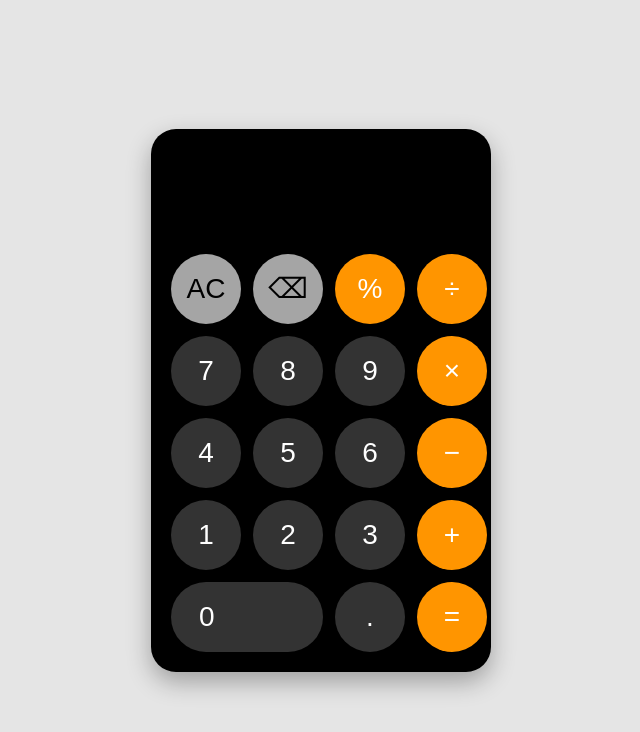
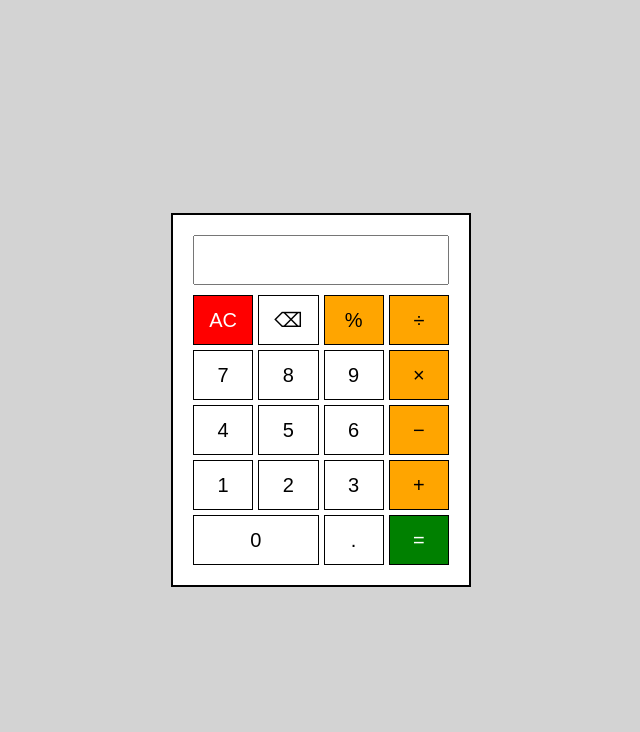
Before and after one commit to hemalathakd07/Projects, a plain HTML site: page calculator/index.html in a window 1280 px wide. Shown: the whole page, without its empty margins (319-959 px from the left). Drawn offline with Linux system fonts and the light colour scheme.

Commit message:
Created basic calculator design using HTML and CSS

```diff
--- a/calculator/style.css
+++ b/calculator/style.css
@@ -1,85 +1,66 @@
 *{
-    margin:0;
-    padding:0;
-    box-sizing:border-box;
-    font-family:Arial, Helvetica, sans-serif;
+    margin: 0;
+    padding: 0;
+    box-sizing: border-box;
 }
 
 body{
-    height:100vh;
-    display:flex;
-    justify-content:center;
-    align-items:center;
-    background:#e5e5e5;
+    font-family: Arial, sans-serif;
+    background-color: lightgray;
+    display: flex;
+    justify-content: center;
+    align-items: center;
+    height: 100vh;
 }
 
 .calculator{
-    background:#000;
-    padding:20px;
-    border-radius:25px;
-    width:340px;
-    box-shadow:0 10px 25px rgba(0,0,0,0.3);
+    background-color: white;
+    padding: 20px;
+    border: 2px solid black;
+    width: 300px;
 }
 
 #display{
-    width:100%;
-    height:90px;
-    border:none;
-    outline:none;
-    background:#000;
-    color:white;
-    font-size:40px;
-    text-align:right;
-    padding:15px;
-    margin-bottom:15px;
+    width: 100%;
+    height: 50px;
+    font-size: 24px;
+    text-align: right;
+    margin-bottom: 10px;
+    padding-right: 10px;
 }
 
 .buttons{
-    display:grid;
-    grid-template-columns:repeat(4,1fr);
-    gap:12px;
+    display: grid;
+    grid-template-columns: repeat(4, 1fr);
+    gap: 5px;
 }
 
 button{
-    width:70px;
-    height:70px;
-    border:none;
-    border-radius:50%;
-    font-size:28px;
-    cursor:pointer;
-    background:#333333;
-    color:white;
-    transition:0.2s;
+    height: 50px;
+    font-size: 20px;
+    border: 1px solid black;
+    cursor: pointer;
+    background-color: white;
 }
 
 button:hover{
-    filter:brightness(1.15);
-}
-
-button:active{
-    transform:scale(0.95);
-}
-
-.clear,
-.delete{
-    background:#a5a5a5;
-    color:black;
+    background-color: lightblue;
 }
 
 .operator{
-    background:#ff9500;
-    color:white;
+    background-color: orange;
 }
 
 .equal{
-    background:#ff9500;
-    color:white;
+    background-color: green;
+    color: white;
+}
+
+.clear{
+    background-color: red;
+    color: white;
 }
 
 .zero{
-    grid-column:span 2;
-    width:152px;
-    border-radius:40px;
-    text-align:left;
-    padding-left:28px;
+    grid-column: span 2;
 }
```
